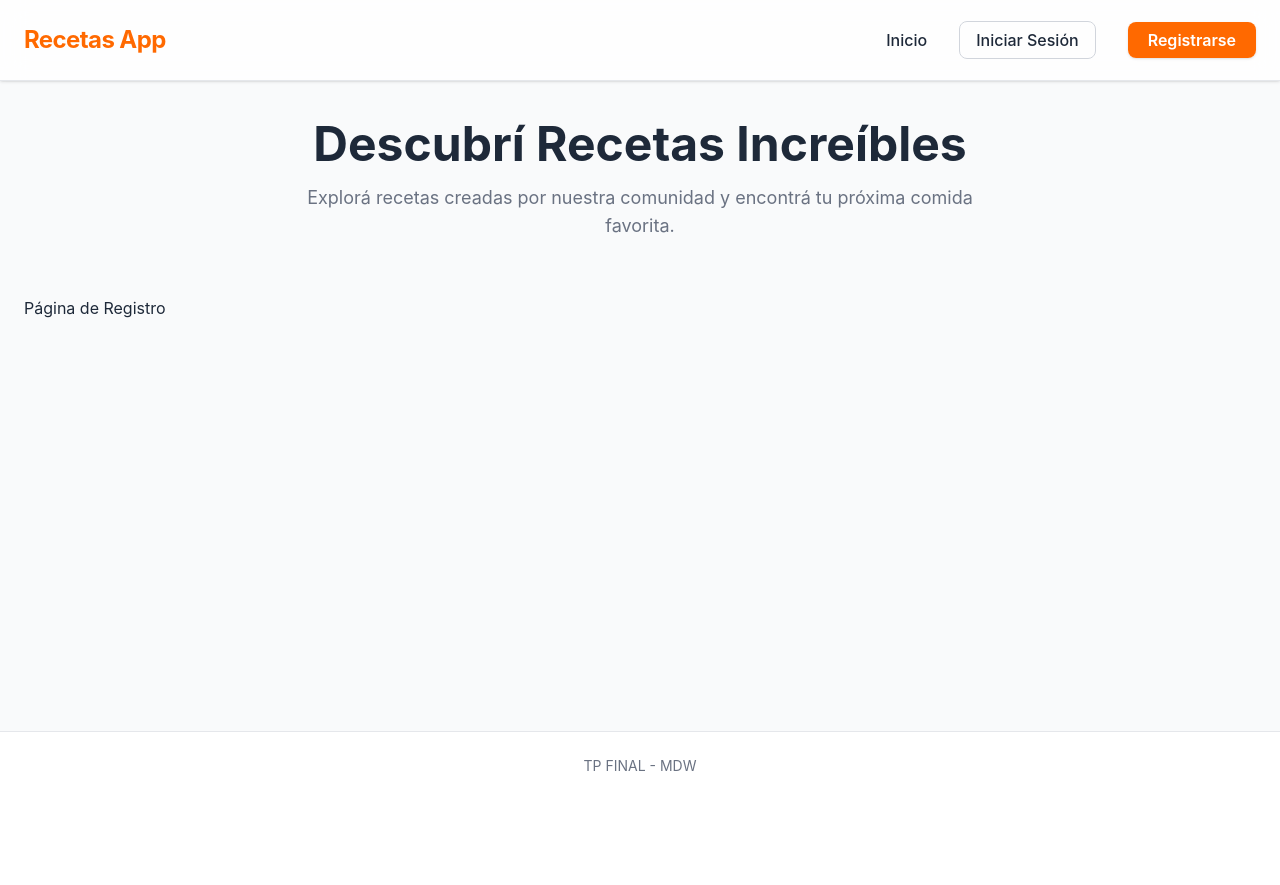
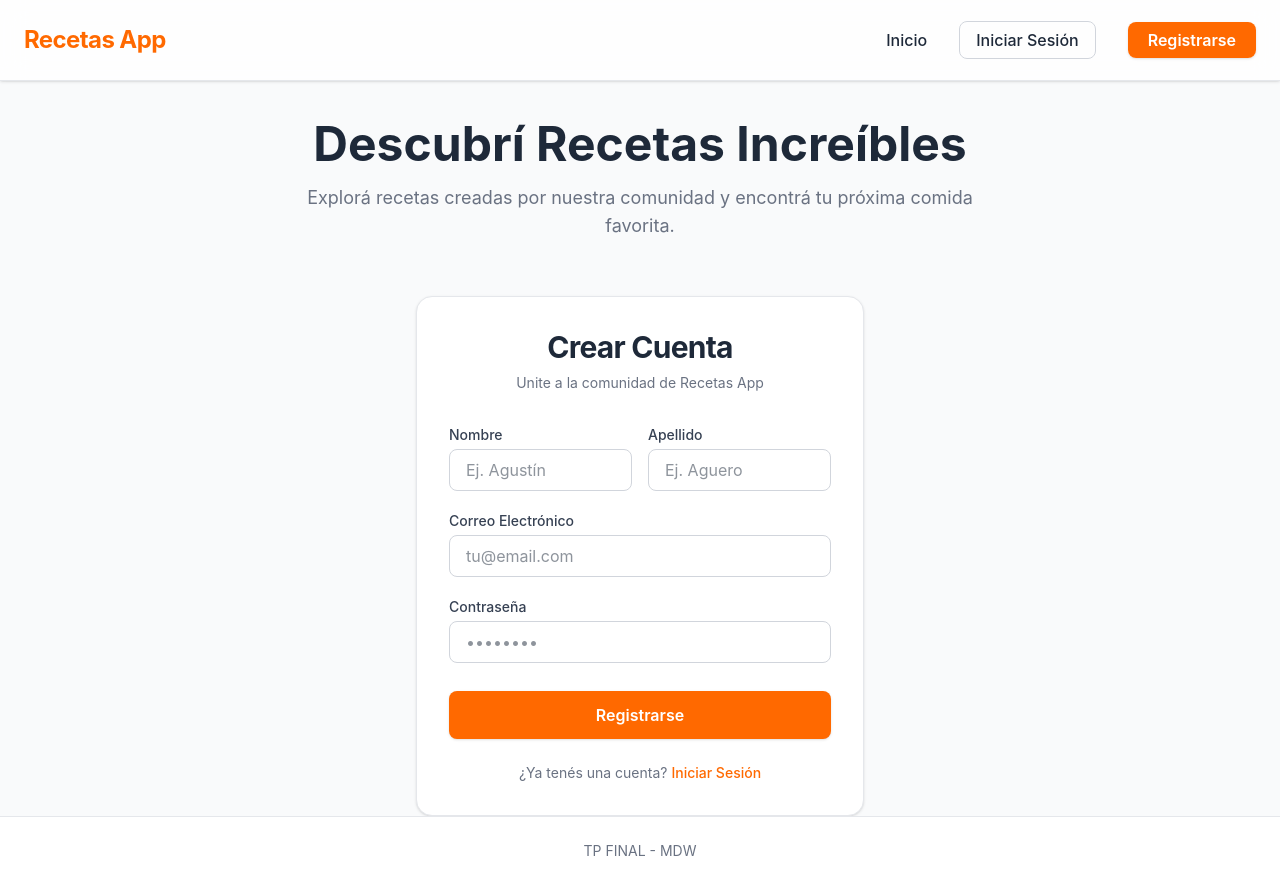
Before and after one commit to francisco-rucci/MDW-FINAL-FE, a React (Vite) app: page /register in a window 1280 px wide. Before the commit the page ends 800 px from the top, so only its background shows below. Built offline with nearby package versions, Linux system fonts and the light colour scheme; no server answers.

Commit message:
feat: creación de formulario de registro, integración con Firebase Auth y conexión a API

```diff
--- a/package.json
+++ b/package.json
@@ -12,6 +12,7 @@
   "dependencies": {
     "@tailwindcss/vite": "^4.2.1",
     "axios": "^1.13.5",
+    "firebase": "^12.9.0",
     "react": "^19.2.0",
     "react-dom": "^19.2.0",
     "react-router-dom": "^7.13.1",
--- a/src/App.tsx
+++ b/src/App.tsx
@@ -1,8 +1,6 @@
 import Home from './pages/Home';
 
 function App() {
-  // Ahora App solo devuelve el componente Home,
-  // porque el ruteo ya se maneja en el main.tsx
   return <Home />;
 }
 
--- /dev/null
+++ b/src/config/firebase.ts
@@ -0,0 +1,14 @@
+import { initializeApp } from "firebase/app";
+import { getAuth } from "firebase/auth";
+
+const firebaseConfig = {
+  apiKey: import.meta.env.VITE_FIREBASE_API_KEY,
+  authDomain: import.meta.env.VITE_FIREBASE_AUTH_DOMAIN,
+  projectId: import.meta.env.VITE_FIREBASE_PROJECT_ID,
+  storageBucket: import.meta.env.VITE_FIREBASE_STORAGE_BUCKET,
+  messagingSenderId: import.meta.env.VITE_FIREBASE_MESSAGING_SENDER_ID,
+  appId: import.meta.env.VITE_FIREBASE_APP_ID
+};
+
+const app = initializeApp(firebaseConfig);
+export const auth = getAuth(app);
--- a/src/pages/Home.tsx
+++ b/src/pages/Home.tsx
@@ -8,8 +8,6 @@ const Home = () => {
     useEffect(() => {
         api.get('/recipe')
             .then(response => {
-                // response.data es el objeto del backend { data: [...], error: false }
-                // response.data.data es el array real de recetas que está en MongoDB
                 setRecipes(response.data.data);
                 setLoading(false);
             })
--- /dev/null
+++ b/src/pages/Register.tsx
@@ -0,0 +1,125 @@
+import { useState } from 'react';
+import { Link, useNavigate } from 'react-router-dom';
+import { createUserWithEmailAndPassword } from 'firebase/auth';
+import { auth } from '../config/firebase';
+import api from '../service/api';
+
+const Register = () => {
+    const navigate = useNavigate();
+
+    // Estado para guardar lo que el usuario escribe en los inputs
+    const [formData, setFormData] = useState({
+        name: '',
+        lastName: '',
+        email: '',
+        password: ''
+    });
+
+    // Función para actualizar el estado cuando el usuario teclea
+    const handleChange = (e: React.ChangeEvent<HTMLInputElement>) => {
+        setFormData({
+            ...formData,
+            [e.target.name]: e.target.value
+        });
+    };
+
+    // Función que se ejecuta al hacer clic en "Registrarse"
+    const handleSubmit = async (e: React.FormEvent) => {
+        e.preventDefault();
+        try {
+            // 1. Firebase: Registramos el correo y contraseña
+            const userCredential = await createUserWithEmailAndPassword(auth, formData.email, formData.password);
+            const firebaseUid = userCredential.user.uid;
+
+            // 2. Backend: Le mandamos el resto de los datos a Node.js para guardar en MongoDB
+            await api.post('/user', {
+                name: formData.name,
+                lastName: formData.lastName,
+                email: formData.email,
+                firebaseUid: firebaseUid,
+                isActive: true
+            });
+
+            alert("¡Usuario creado con éxito!");
+            navigate('/login');
+
+        } catch (error: any) {
+            console.error("Error al registrar:", error);
+            if(error.code === 'auth/email-already-in-use') {
+                alert("Ese correo electrónico ya está registrado. Probá iniciando sesión.");
+            } else if (error.code === 'auth/weak-password') {
+                alert("La contraseña debe tener al menos 6 caracteres.");
+            } else {
+                alert("Hubo un error en el registro. Revisá la consola.");
+            }
+        }
+    };
+
+    return (
+        <div className="max-w-md mx-auto mt-10 bg-white p-8 border border-gray-200 rounded-2xl shadow-sm">
+            <div className="text-center mb-8">
+                <h2 className="text-3xl font-bold text-gray-800 tracking-tight">Crear Cuenta</h2>
+                <p className="text-gray-500 mt-2 text-sm">Unite a la comunidad de Recetas App</p>
+            </div>
+
+            <form onSubmit={handleSubmit} className="flex flex-col gap-5">
+                <div className="flex gap-4">
+                    <div className="w-1/2">
+                        <label className="block text-sm font-medium text-gray-700 mb-1">Nombre</label>
+                        <input
+                            type="text" name="name" required
+                            value={formData.name} onChange={handleChange}
+                            className="w-full px-4 py-2 border border-gray-300 rounded-lg focus:ring-2 focus:ring-orange-500 focus:border-orange-500 outline-none transition"
+                            placeholder="Ej. Agustín"
+                        />
+                    </div>
+                    <div className="w-1/2">
+                        <label className="block text-sm font-medium text-gray-700 mb-1">Apellido</label>
+                        <input
+                            type="text" name="lastName" required
+                            value={formData.lastName} onChange={handleChange}
+                            className="w-full px-4 py-2 border border-gray-300 rounded-lg focus:ring-2 focus:ring-orange-500 focus:border-orange-500 outline-none transition"
+                            placeholder="Ej. Aguero"
+                        />
+                    </div>
+                </div>
+
+                <div>
+                    <label className="block text-sm font-medium text-gray-700 mb-1">Correo Electrónico</label>
+                    <input
+                        type="email" name="email" required
+                        value={formData.email} onChange={handleChange}
+                        className="w-full px-4 py-2 border border-gray-300 rounded-lg focus:ring-2 focus:ring-orange-500 focus:border-orange-500 outline-none transition"
+                        placeholder="tu@email.com"
+                    />
+                </div>
+
+                <div>
+                    <label className="block text-sm font-medium text-gray-700 mb-1">Contraseña</label>
+                    <input
+                        type="password" name="password" required
+                        value={formData.password} onChange={handleChange}
+                        className="w-full px-4 py-2 border border-gray-300 rounded-lg focus:ring-2 focus:ring-orange-500 focus:border-orange-500 outline-none transition"
+                        placeholder="••••••••"
+                    />
+                </div>
+
+                <button
+                    type="submit"
+                    className="w-full bg-orange-500 hover:bg-orange-600 text-white font-semibold py-3 rounded-lg transition-colors mt-2 shadow-sm"
+                >
+                    Registrarse
+                </button>
+            </form>
+
+            <p className="text-center text-sm text-gray-500 mt-6">
+                ¿Ya tenés una cuenta?{' '}
+                <Link to="/login" className="text-orange-500 hover:text-orange-600 font-medium">
+                    Iniciar Sesión
+                </Link>
+            </p>
+        </div>
+    );
+};
+
+export default Register;
```
Also changed, not shown: src/main.tsx (+4 -4 lines), 1 other file (tests, documents, lock files or other folders).
